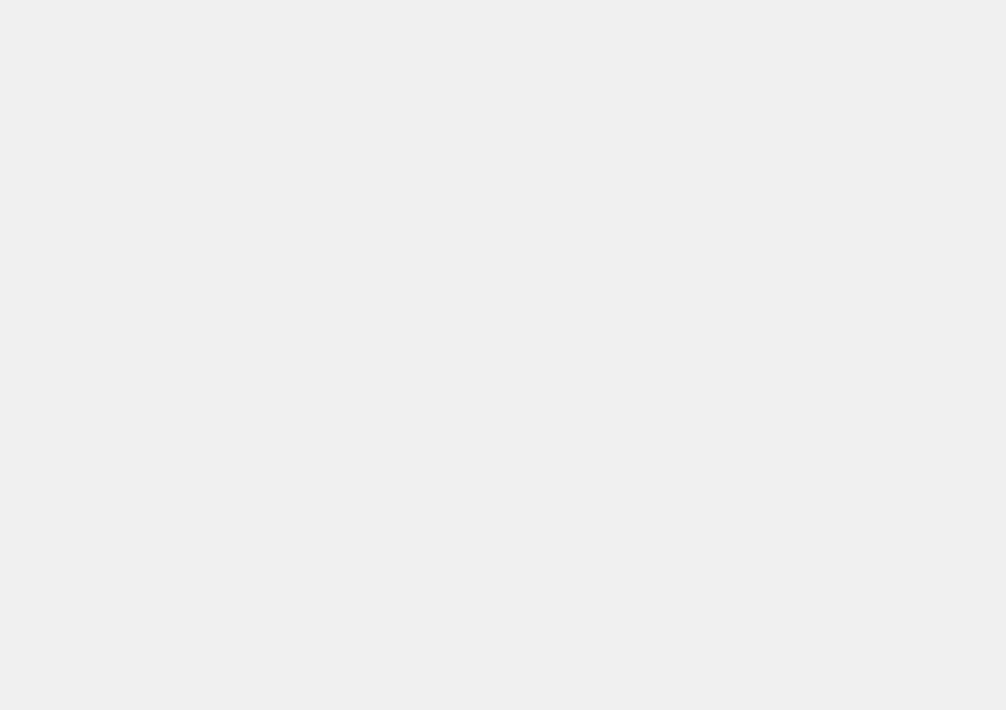
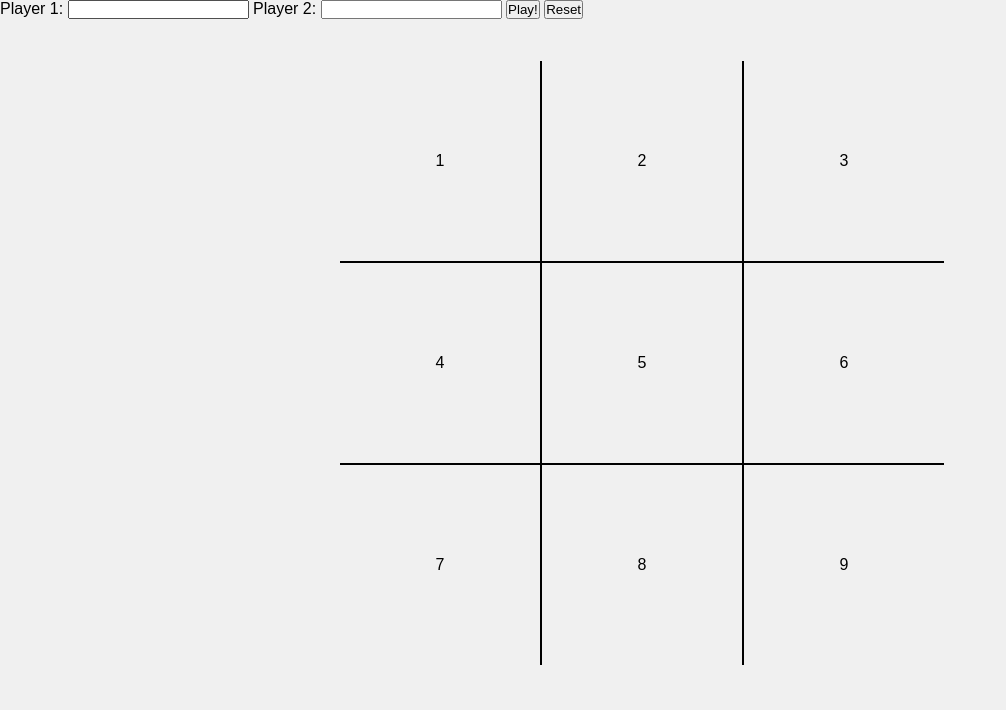
Before and after one commit to sateda/TOP-TicTacToe, a plain HTML site: page index.html in a window 1280 px wide. Shown: the whole page, without its empty margins (0-1006 px from the left). Drawn offline with Linux system fonts and the light colour scheme.

Commit message:
add game board to DOM

```diff
--- a/index.html
+++ b/index.html
@@ -8,6 +8,28 @@
     <title>Document</title>
 </head>
 <body>
-
+    <div class="container">
+        <div class="header">
+            <label for="player1">Player 1:</label>
+            <input type="text" id="player1" name="player1">
+            <label for="player2">Player 2:</label>
+            <input type="text" id="player2">
+            <button type="button">Play!</button>
+            <button type="button">Reset</button>
+        </div>
+        <div class="game-container">
+            <div class="game-board">
+                <div class="cell">1</div>
+                <div class="cell">2</div>
+                <div class="cell">3</div>
+                <div class="cell">4</div>
+                <div class="cell">5</div>
+                <div class="cell">6</div>
+                <div class="cell">7</div>
+                <div class="cell">8</div>
+                <div class="cell">9</div>
+            </div>
+        </div>
+    </div>
 </body>
 </html>
--- a/style.css
+++ b/style.css
@@ -7,3 +7,36 @@ body {
     background-color: #f0f0f0;
     font-family: Arial, sans-serif;
 }
+
+.game-container {
+    display: flex;
+    justify-content: center;
+    padding: 42px;
+}
+
+.game-board {
+    display: grid;
+    width: 90vw;
+    max-width: 600px;
+    aspect-ratio: 1 / 1;
+    grid-template-rows: repeat(3, 1fr);
+    grid-template-columns: repeat(3, 1fr);
+    /* border: solid 1px black; */
+}
+
+.cell {
+    display: flex;
+    justify-content: center;
+    align-items: center;
+    aspect-ratio: 1/1;
+    border-right: 2px solid #000000;
+    border-bottom: 2px solid #000000;
+}
+
+.cell:nth-child(3n) {
+    border-right: none;
+}
+
+.cell:nth-last-child(-n+3) {
+    border-bottom: none;
+}
```
